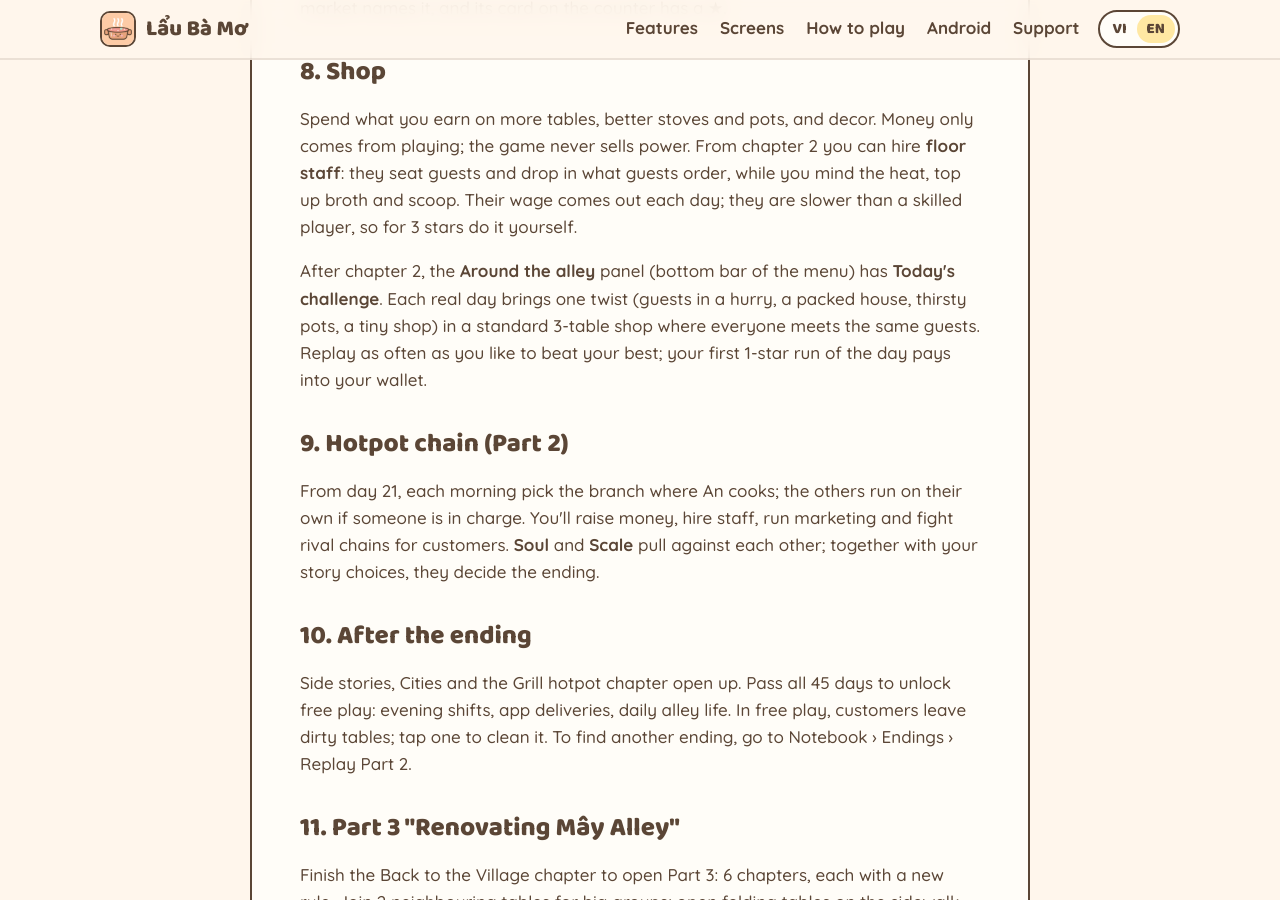
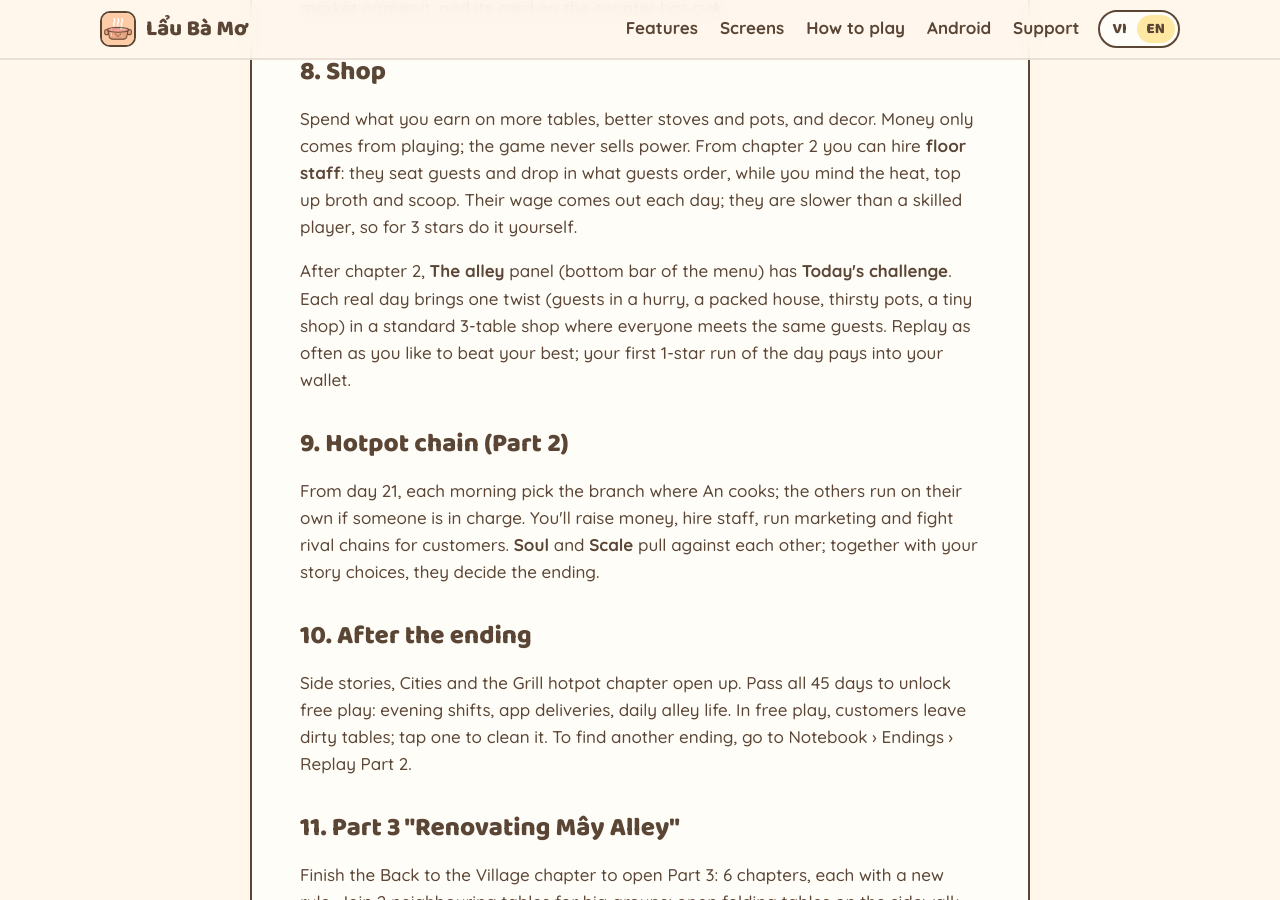
Before and after one commit to pcingame/laubamo, a Jekyll site: the page built from how-to-play.html, in a window 1280 px wide and 900 px high, scrolled down 2491 px. Built offline with Jekyll 4.4.1, drawn with Linux system fonts in a browser that asks for light colours.

Commit message:
Cách chơi: tên bảng The alley

```diff
--- a/how-to-play.html
+++ b/how-to-play.html
@@ -60,7 +60,7 @@ description: Hướng dẫn chơi Lẩu Bà Mơ từng bước. A step-by-step g
 </p>
 <p>
   <span class="vi">Xong chương 2, bảng <strong>Quanh ngõ</strong> (thanh dưới menu) có ô <strong>Thử thách hôm nay</strong>. Mỗi ngày thật một luật lạ (khách vội, khách đông, nồi mau cạn, quán nhỏ), quán chuẩn 3 bàn, ai cũng gặp cùng khách. Chơi lại bao nhiêu lần cũng được để phá kỷ lục; lần đầu đạt 1 sao trong ngày được thưởng vào ví.</span>
-  <span class="en">After chapter 2, the <strong>Around the alley</strong> panel (bottom bar of the menu) has <strong>Today's challenge</strong>. Each real day brings one twist (guests in a hurry, a packed house, thirsty pots, a tiny shop) in a standard 3-table shop where everyone meets the same guests. Replay as often as you like to beat your best; your first 1-star run of the day pays into your wallet.</span>
+  <span class="en">After chapter 2, <strong>The alley</strong> panel (bottom bar of the menu) has <strong>Today's challenge</strong>. Each real day brings one twist (guests in a hurry, a packed house, thirsty pots, a tiny shop) in a standard 3-table shop where everyone meets the same guests. Replay as often as you like to beat your best; your first 1-star run of the day pays into your wallet.</span>
 </p>
 
 <h2><span class="vi">9. Chuỗi quán (Phần 2)</span><span class="en">9. Hotpot chain (Part 2)</span></h2>
```
